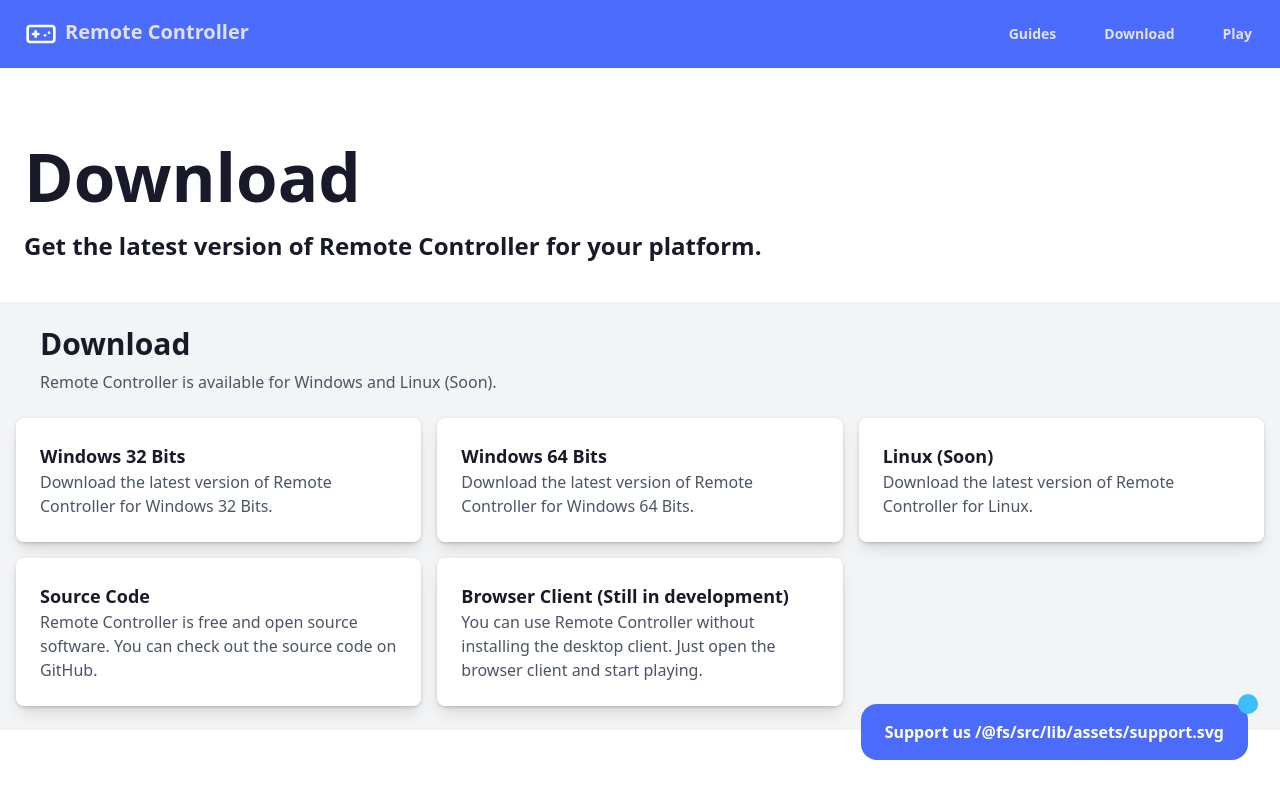
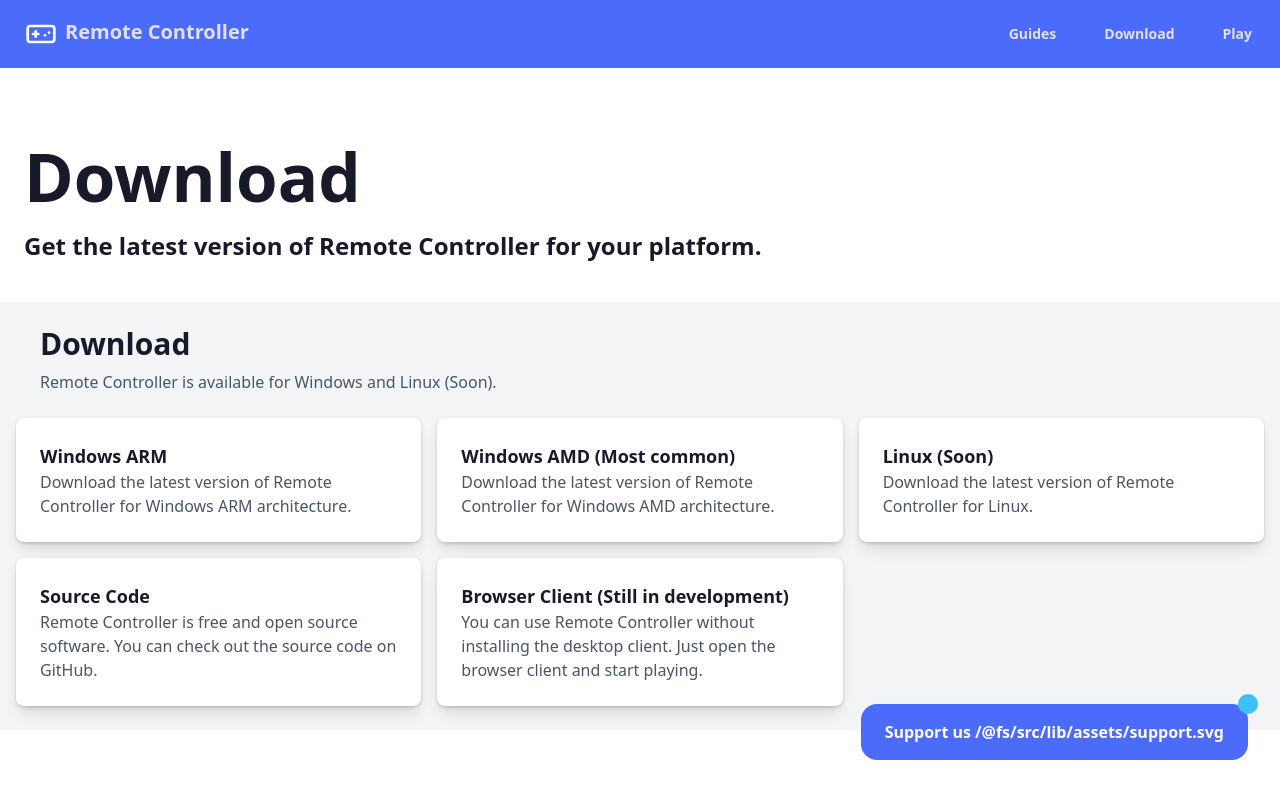
Before and after one commit to PiterWeb/RemoteController-Landing, a SvelteKit app: page /download in a window 1280 px wide. Shown: the top 800 px of the page. Built offline with nearby package versions, Linux system fonts and the light colour scheme.

Commit message:
Download links updated with names & description

```diff
--- a/src/routes/download/+page.svelte
+++ b/src/routes/download/+page.svelte
@@ -10,14 +10,14 @@
 
 	const cards: CardType[] = [
 		{
-			title: 'Windows 32 Bits',
-			description: 'Download the latest version of Remote Controller for Windows 32 Bits.',
-			link: 'https://github.com/PiterWeb/RemoteController/releases/latest/download/RemoteController_windows_x64.exe'
+			title: 'Windows ARM',
+			description: 'Download the latest version of Remote Controller for Windows ARM architecture.',
+			link: 'https://github.com/PiterWeb/RemoteController/releases/latest/download/RemoteController-arm64.exe'
 		},
 		{
-			title: 'Windows 64 Bits',
-			description: 'Download the latest version of Remote Controller for Windows 64 Bits.',
-			link: 'https://github.com/PiterWeb/RemoteController/releases/latest/download/RemoteController_windows_x86.exe'
+			title: 'Windows AMD (Most common)',
+			description: 'Download the latest version of Remote Controller for Windows AMD architecture.',
+			link: 'https://github.com/PiterWeb/RemoteController/releases/latest/download/RemoteController-amd64.exe'
 		},
 		{
 			title: 'Linux (Soon)',
```
